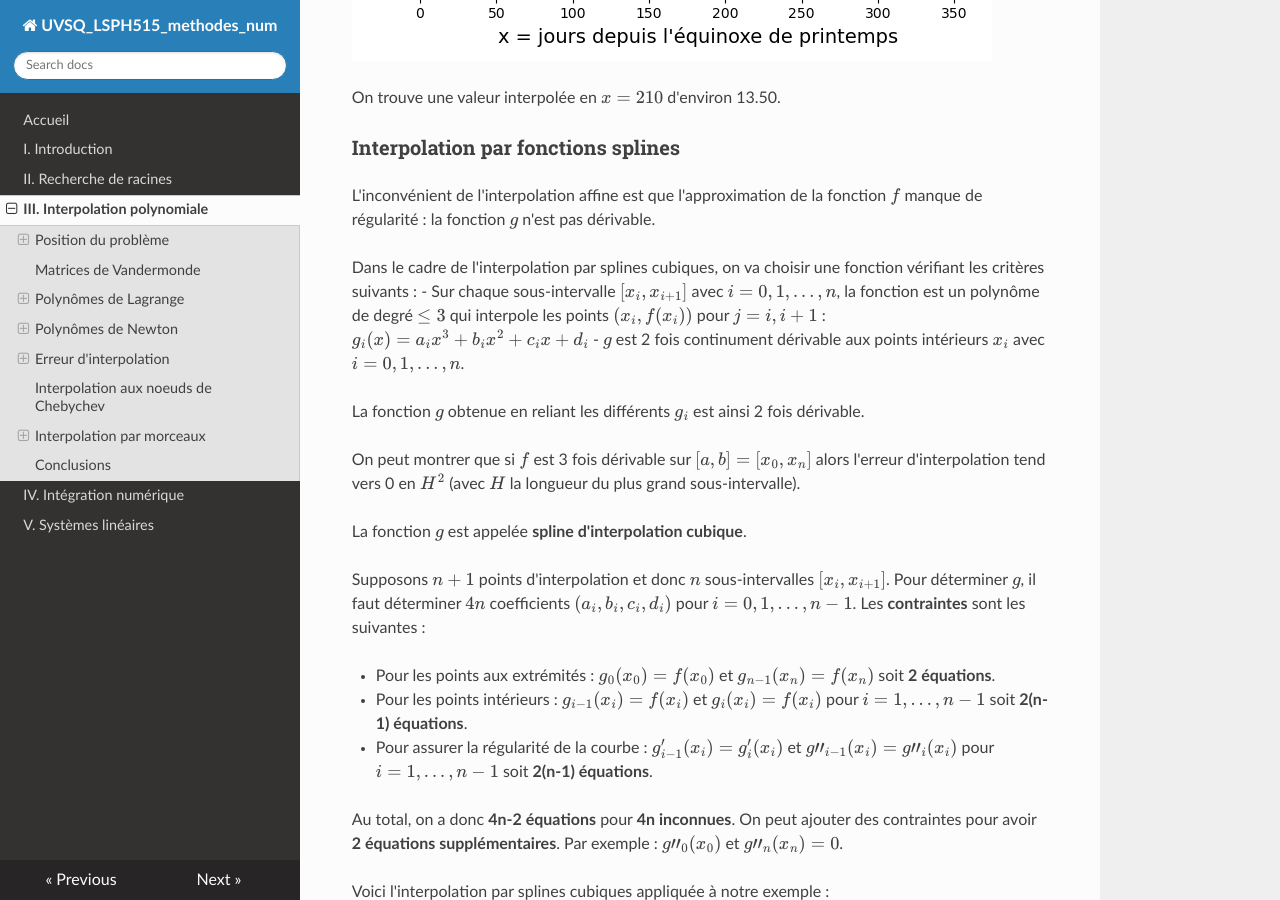
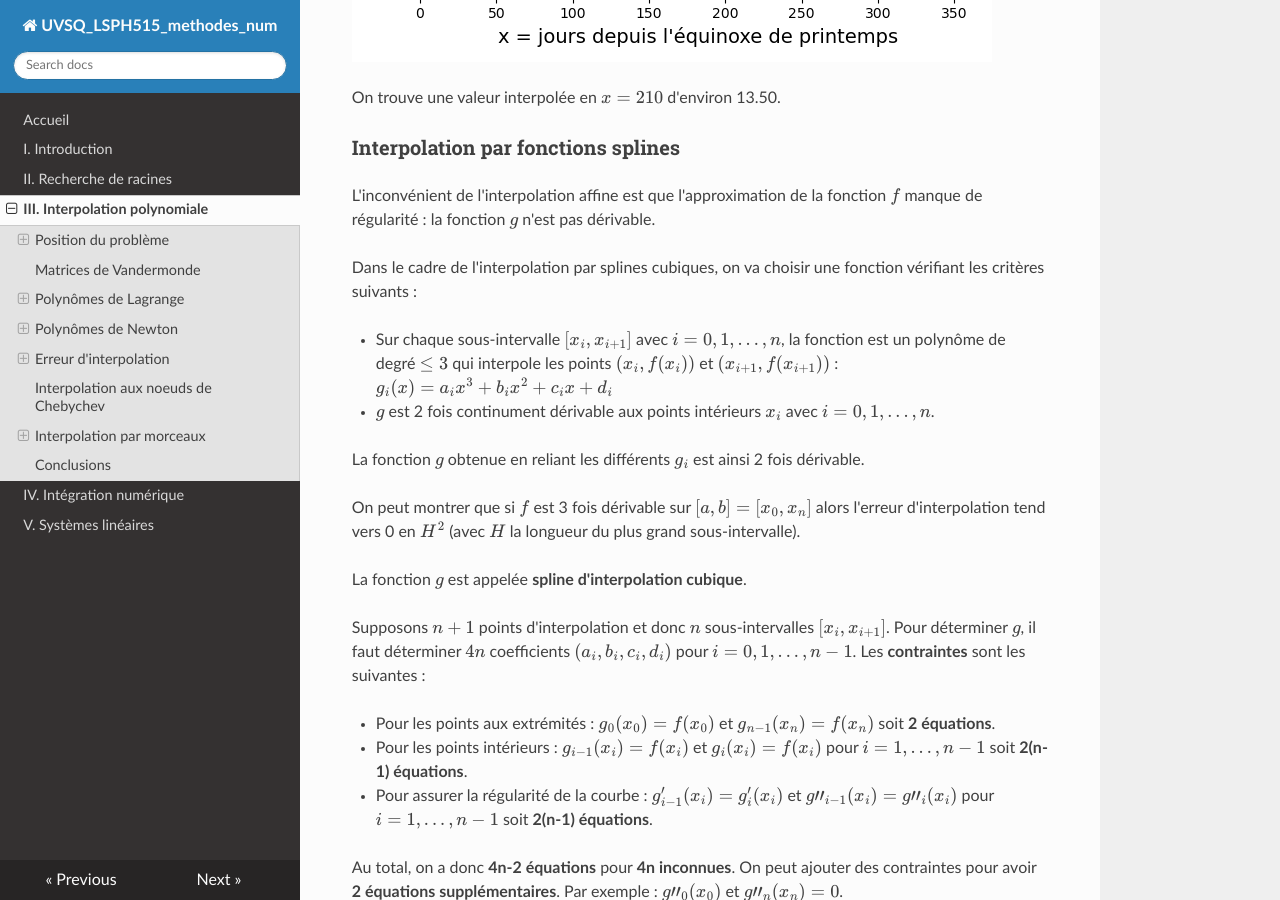
Before and after one commit to NicOudart/UVSQ_LSPH515_methodes_num, an MkDocs documentation site: the page built from docs/Chap3_Interpolation_polynomiale.md, in a window 1280 px wide and 900 px high, scrolled down 15083 px. Built offline with MkDocs 1.6.1, drawn with Linux system fonts in a browser that asks for light colours; nearby versions of some CDN libraries; some of the changed text lies outside the part shown.

Commit message:
-Minor fix in Chapter 3.

```diff
--- a/docs/Chap3_Interpolation_polynomiale.md
+++ b/docs/Chap3_Interpolation_polynomiale.md
@@ -280,7 +280,7 @@
 
 Les coefficients $c_i$ peuvent être calculés par récurrence à partir des différences divisées de la manière suivante :
 
-$c_i = f[x_0 x_1 x_i] = \frac{f[x_0 x_1 ... x_{i-1}]-f[x_1 x_2 ... x_i]}{x_0-x_i}$
+$c_i = f[x_0 x_1 ... x_i] = \frac{f[x_0 x_1 ... x_{i-1}]-f[x_1 x_2 ... x_i]}{x_0-x_i}$
 
 C'est ce que l'on appelle la **différence divisée d'ordre i**.
 
@@ -502,7 +502,9 @@
 L'inconvénient de l'interpolation affine est que l'approximation de la fonction $f$ manque de régularité : la fonction $g$ n'est pas dérivable.
 
 Dans le cadre de l'interpolation par splines cubiques, on va choisir une fonction vérifiant les critères suivants :
-- Sur chaque sous-intervalle $[x_i,x_{i+1}]$ avec $i=0,1,...,n$, la fonction est un polynôme de degré $\leq 3$ qui interpole les points $(x_i,f(x_i))$ pour $j=i,i+1$ : $g_i(x) = a_i x^3 + b_i x^2 + c_i x + d_i$
+
+- Sur chaque sous-intervalle $[x_i,x_{i+1}]$ avec $i=0,1,...,n$, la fonction est un polynôme de degré $\leq 3$ qui interpole les points $(x_i,f(x_i))$ et $(x_{i+1},f(x_{i+1}))$ : $g_i(x) = a_i x^3 + b_i x^2 + c_i x + d_i$
+
 - $g$ est 2 fois continument dérivable aux points intérieurs $x_i$ avec $i=0,1,...,n$.
 
 La fonction $g$ obtenue en reliant les différents $g_i$ est ainsi 2 fois dérivable.
```
Also changed, not shown: other parts of docs/Chap3_Interpolation_polynomiale.md (+1 -1 lines).
